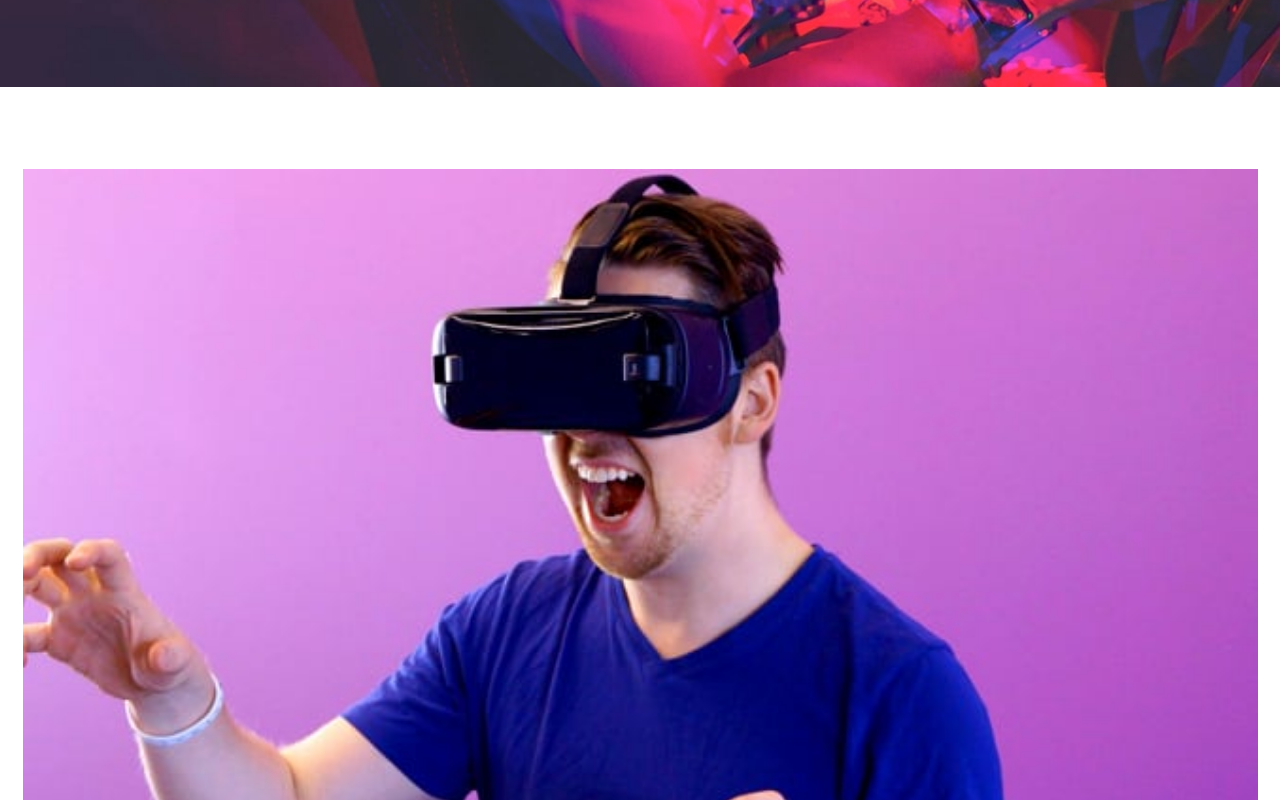
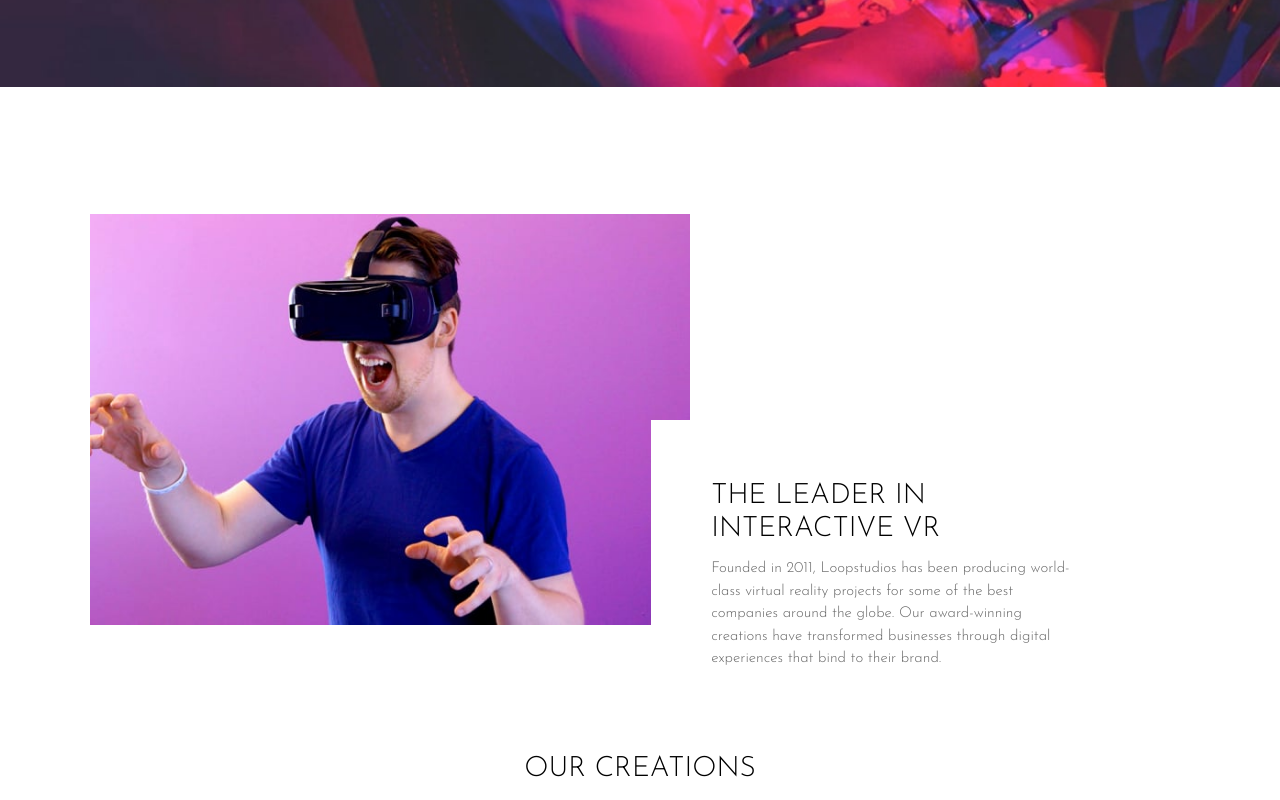
Before and after one commit to dodrin/loopStudios, a React (Vite) app: page / in a window 1280 px wide. Shown: the part 580-1380 px from the top of the page. Built offline with nearby package versions, Linux system fonts and the light colour scheme.

Commit message:
Implement desktop interactive section

```diff
--- a/src/components/Header.jsx
+++ b/src/components/Header.jsx
@@ -50,6 +50,7 @@ export const Header = ({ toggleMenu, Logo, menu, isMenuOpen }) => {
           </div>
           {/* Mobile menu end */}
 
+          {/* Desktop Menu */}
           <div className="hidden md:flex">
             {menu.map((menuItem) => {
               const { id, title, link } = menuItem;
@@ -57,7 +58,7 @@ export const Header = ({ toggleMenu, Logo, menu, isMenuOpen }) => {
                 <div key={id}>
                   <a
                     href={link}
-                    className="mx-4 text-white text-2xl hover:text-black hover:border-b-2 border-black ease-in-out duration-300 "
+                    className="mx-4 text-white text-2xl hover:text-black hover:border-b-4 border-black ease-in-out duration-300 "
                     id="desktop-menu"
                   >
                     {title}
@@ -66,6 +67,7 @@ export const Header = ({ toggleMenu, Logo, menu, isMenuOpen }) => {
               );
             })}
           </div>
+          {/* Desktop menu end */}
         </div>
         <div className="hero md:mx-32 md:w-1/3">
           <h1 className="text-white text-5xl border-2 border-white my-52 px-4 py-6 text-left">
@@ -73,7 +75,7 @@ export const Header = ({ toggleMenu, Logo, menu, isMenuOpen }) => {
           </h1>
         </div>
       </div>
-      {/* bg image section end */}
+
     </header>
   );
 };
--- a/src/components/Interactive.jsx
+++ b/src/components/Interactive.jsx
@@ -2,14 +2,14 @@ import interactiveImg from "../assets/mobile/image-interactive.jpg";
 
 export const Interactive = () => {
   return (
-    <section className="flex flex-col m-6 my-12">
-      <img src={interactiveImg} alt="Person-wearing-VR-goggle" className="my-10" />
+    <section className="flex flex-col m-12 md:relative md:m-24">
+      <img src={interactiveImg} alt="Person-wearing-VR-goggle" className="my-10 max-w-[600px] md:" />
 
-      <div className="mx-3">
+      <div className="mx-3 max-w-[480px] bg-white p-12 md:p-16 md:absolute md:left-1/2 md:top-1/2 md:text-left">
         <h2 className="text-3xl">
           The leader in interactive VR
         </h2>
-        <p className="mx-7 my-3">
+        <p className="mx-7 my-3 md:mx-0">
           Founded in 2011, Loopstudios has been producing world-class virtual
           reality projects for some of the best companies around the globe. Our
           award-winning creations have transformed businesses through digital
```
